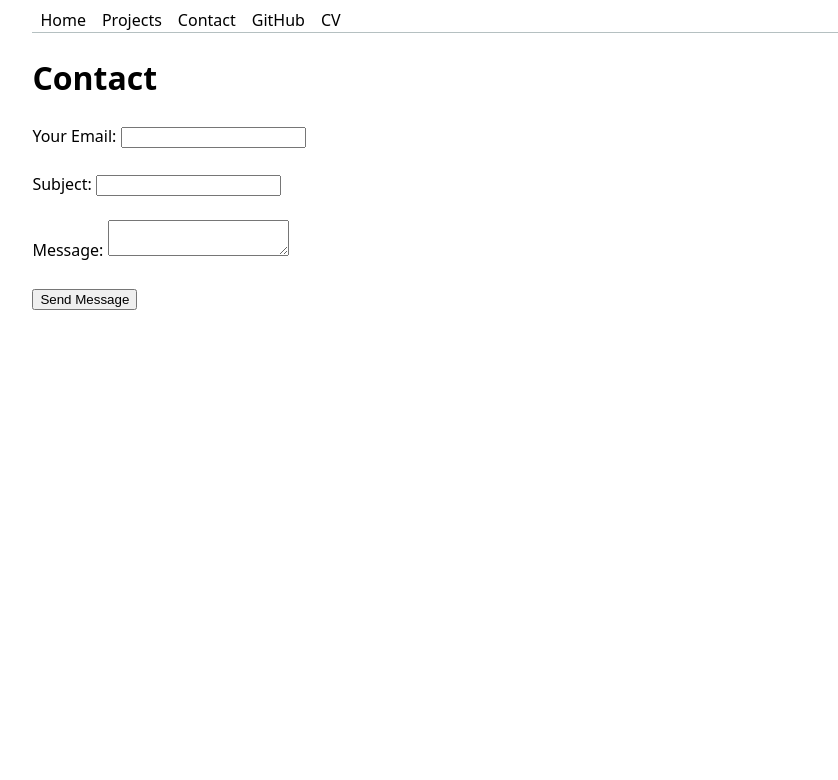
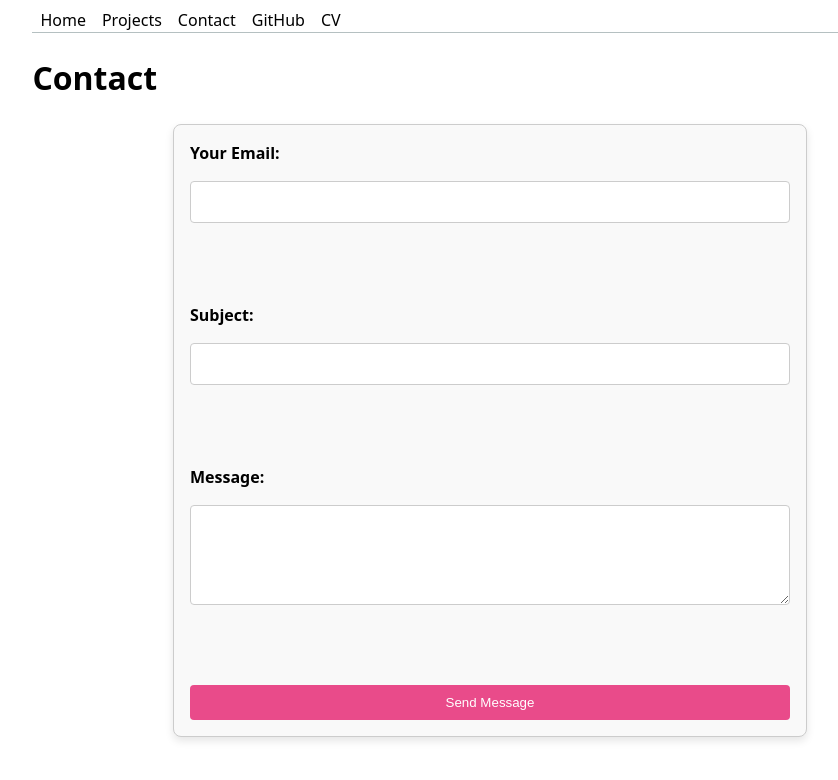
Before and after one commit to glyjtha/portfolio, a plain HTML site: page contact/index.html in a window 1280 px wide. Shown: the whole page, without its empty margins (150-988 px from the left). Drawn offline with Linux system fonts and the light colour scheme.

Commit message:
change contact form

```diff
--- a/contact/index.html
+++ b/contact/index.html
@@ -18,7 +18,7 @@
         </ul>
       </nav>
     <h1>Contact</h1>
-    <form action="mailto:your_email@example.com" method="POST" enctype="text/plain">
+    <form class="contact-form" action="mailto:your_email@example.com" method="POST" enctype="text/plain">
         <label for="email">Your Email:</label>
         <input id="email" name="email" type="email">
         <br><br>
--- a/style.css
+++ b/style.css
@@ -40,3 +40,53 @@ nav a.current {
   border-bottom: 0.4em solid var(--color-accent); /* Highlight with the accent color */
   padding-bottom: 0.1em; /* Adjust padding to account for border */
 }
+
+/* Contact Form Styling */
+.contact-form {
+  display: grid; /* Use grid layout for form alignment */
+  gap: 1em; /* Add spacing between form elements */
+  max-width: 600px; /* Limit the width of the form */
+  margin: 0 auto; /* Center the form on the page */
+  padding: 1em; /* Add padding around the form */
+  background-color: #f9f9f9; /* Light background for contrast */
+  border: 1px solid #ccc; /* Subtle border for the form */
+  border-radius: 8px; /* Rounded corners */
+  box-shadow: 0 4px 8px rgba(0, 0, 0, 0.1); /* Slight shadow for depth */
+}
+
+/* Style form labels */
+.contact-form label {
+  font-weight: bold; /* Make labels stand out */
+}
+
+/* Style form inputs and textareas */
+.contact-form input,
+.contact-form textarea {
+  font: inherit; /* Inherit font from the page */
+  padding: 0.5em; /* Add internal spacing */
+  border: 1px solid #ccc; /* Subtle border for inputs */
+  border-radius: 4px; /* Slightly rounded corners */
+  box-sizing: border-box; /* Ensure proper box-sizing */
+  width: 100%; /* Make inputs and textareas full width */
+}
+
+/* Style the submit button */
+.contact-form button {
+  background-color: var(--color-accent, #007BFF); /* Use the accent color */
+  color: white; /* Button text color */
+  border: none; /* Remove border */
+  cursor: pointer; /* Pointer cursor on hover */
+  padding: 0.75em 1.5em; /* Add spacing inside the button */
+  border-radius: 4px; /* Slightly rounded corners */
+  transition: background-color 0.3s ease; /* Smooth hover effect */
+}
+
+.contact-form button:hover {
+  background-color: var(--color-accent-hover, #0056b3); /* Darker accent color on hover */
+}
+
+/* Adjust textarea height */
+.contact-form textarea {
+  resize: vertical; /* Allow vertical resizing only */
+  min-height: 100px; /* Set a minimum height */
+}
```
